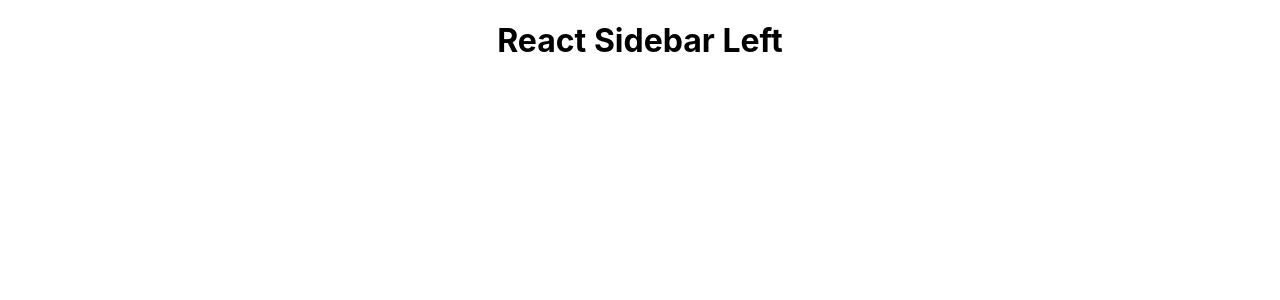
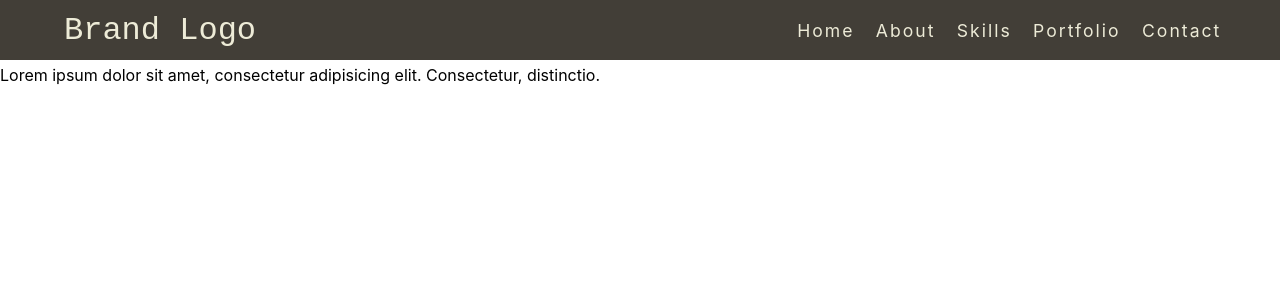
Before and after one commit to MAbdurahman/react-sidebar-left, a React (Create React App) app: page / in a window 1280 px wide. Shown: the top 300 px of the page. Built offline with nearby package versions, Linux system fonts and the light colour scheme.

Commit message:
Complete Navbar for desktop and laptop w/o functionality

```diff
--- a/src/App.js
+++ b/src/App.js
@@ -1,12 +1,19 @@
-import React from 'react';
+import React, { Component } from 'react';
+import Navbar from './components/Navbar/Navbar';
+
+class App extends Component {
 
 
-function App() {
-  return (
-    <div className="App">
-    <h1>React Sidebar Left</h1>
-    </div>
-  );
+  render() {
+    return (
+      <div>
+        <Navbar/>
+        <main>
+          <p>Lorem ipsum dolor sit amet, consectetur adipisicing elit. Consectetur, distinctio.</p>
+        </main>
+      </div>
+    )
+  }
 }
 
 export default App;
--- /dev/null
+++ b/src/components/Navbar/Navbar.css
@@ -0,0 +1,97 @@
+.navbar {
+   position: fixed;
+   top: 0;
+   left: 0;
+   width: 100%;
+   height: 60px;
+   background-color: #423E37;
+
+
+}
+
+.navbar__navigation {
+   height: 100%;
+   display: flex;
+   align-content: center;
+   padding: 0 1em;
+}
+
+.navbar__logo {
+   display: flex;
+   align-items: center;
+}
+
+.navbar__logo a {
+   margin-left: 1.5em;
+   color: #EDEBD7;
+   font-family: monospace;
+   font-size: 2rem;
+   text-decoration: none;
+   transition: all .33s ease-in-out;
+   -webkit-transition: all .33s ease-in-out;
+   -moz-transition: all .33s ease-in-out;
+   -ms-transition: all .33s ease-in-out;
+   -o-transition: all .33s ease-in-out;
+}
+
+.navbar__logo a:focus,
+.navbar__logo a:hover {
+   color: #EBC670;
+   transform: scale(1.125);
+   -webkit-transform: scale(1.125);
+   -moz-transform: scale(1.125);
+   -ms-transform: scale(1.125);
+   -o-transform: scale(1.125);
+}
+
+.spacer {
+   flex: 1;
+}
+
+
+.navbar__navigation--container a {
+   color: #EDEBD7;
+   text-decoration: none;
+
+}
+
+/* .navbar__navigation--container {
+   margin-left: 1em;
+} */
+
+.navbar__navigation--list {
+
+   height: 100%;
+   margin-right: 2em;
+   display: flex;
+
+}
+
+.navbar__navigation--items {
+   padding: 0 0.667em;
+   align-self: center;
+
+}
+
+.navbar__navigation--items a {
+   font-size: 1.1rem;
+   letter-spacing: 2px;
+   transition: all .33s ease-in-out;
+   -webkit-transition: all .33s ease-in-out;
+   -moz-transition: all .33s ease-in-out;
+   -ms-transition: all .33s ease-in-out;
+   -o-transition: all .33s ease-in-out;
+}
+
+.navbar__navigation--items>a:focus,
+.navbar__navigation--items>a:hover {
+   color: #EBC670;
+   transform: scale(1.5);
+   -webkit-transform: scale(1.5);
+   -moz-transform: scale(1.5);
+   -ms-transform: scale(1.5);
+   -o-transform: scale(1.5);
+}
+.navbar__navigation--items>a.active {
+   color: #f5ae0a;
+}
--- /dev/null
+++ b/src/components/Navbar/Navbar.jsx
@@ -0,0 +1,33 @@
+import React from 'react';
+import './Navbar.css';
+
+const Navbar = props => {
+   return (
+      <>
+         <header className="navbar">
+            <nav className="navbar__navigation">
+               <div />
+               <div className="navbar__logo">
+                  <a href="/">Brand Logo</a>
+               </div>
+               <div className="spacer" />
+               <div className="navbar__navigation--container">
+                  <ul className="navbar__navigation--list">
+                     <li className="navbar__navigation--items">
+                        <a href="/">Home</a>
+                     </li>
+                     <li className="navbar__navigation--items">
+                        <a href="/">About</a>
+                     </li>
+                     <li className="navbar__navigation--items"><a href="/">Skills</a></li>
+                     <li className="navbar__navigation--items"><a href="/">Portfolio</a></li>
+                     <li className="navbar__navigation--items"><a href="/">Contact</a></li>
+                  </ul>
+               </div>
+            </nav>
+         </header>
+      </>
+   );
+};
+
+export default Navbar;
--- a/src/index.css
+++ b/src/index.css
@@ -1,3 +1,25 @@
+*,
+*::after,
+*::before {
+  margin: 0;
+  padding: 0;
+  box-sizing: border-box;
+  list-style-type: none;
+  -webkit-user-select: none;
+  -moz-user-select: none;
+  -ms-user-select: none;
+  -o-user-select: none;
+  user-select: none;
+}
+
+*::-moz-focus-inner {
+  border: 0;
+}
+
+*:focus {
+  outline: none;
+}
+
 body {
   margin: 0;
   font-family: -apple-system, BlinkMacSystemFont, 'Segoe UI', 'Roboto', 'Oxygen',
@@ -12,6 +34,6 @@ code {
     monospace;
 }
 
-.App {
-  text-align: center;
+main {
+  margin-top: 65px;
 }
```
Also changed, not shown: 1 other file (tests, documents, lock files or other folders).
